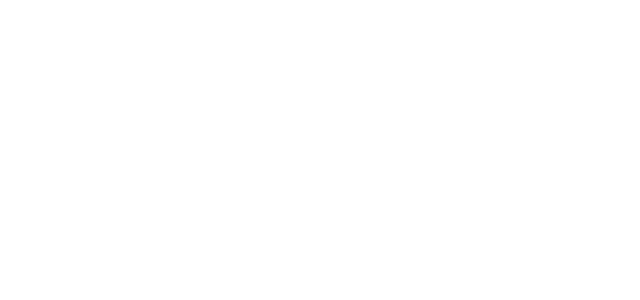
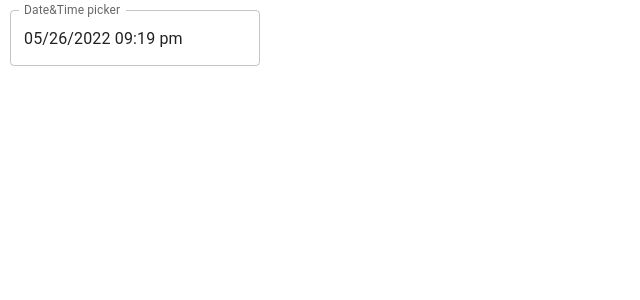
Before and after one commit to slevine3/Scheduler, a React (Create React App) app in the folder client/: page / in a window 1280 px wide. Shown: the top 300 px of the page, without its empty margins (0-640 px from the left). Built offline with nearby package versions, Linux system fonts and the light colour scheme.

Commit message:
date picker from material ui

```diff
--- a/client/public/index.html
+++ b/client/public/index.html
@@ -24,7 +24,8 @@
       work correctly both with client-side routing and a non-root public URL.
       Learn how to configure a non-root public URL by running `npm run build`.
     -->
-    <title>React App</title>
+    <style></style>
+    <title>Scheduler</title>
   </head>
   <body>
     <noscript>You need to enable JavaScript to run this app.</noscript>
--- /dev/null
+++ b/client/requestMethods.js
@@ -0,0 +1,5 @@
+import axios from "axios";
+
+const BASE_URL = "http://localhost:5000/";
+
+export const publicRequest = axios.create({ baseURL: BASE_URL });
--- a/client/src/App.js
+++ b/client/src/App.js
@@ -1,10 +1,11 @@
-import logo from './logo.svg';
-import './App.css';
+import logo from "./logo.svg";
+import "./App.css";
+import DatePicker from "./components/DatePicker/DatePicker";
 
 function App() {
   return (
     <div>
-
+      <DatePicker />
     </div>
   );
 }
--- /dev/null
+++ b/client/src/components/DatePicker/DatePicker.css
@@ -0,0 +1,4 @@
+.datePickerContainer {
+  margin: 10px;
+  width: 250px;
+}
--- /dev/null
+++ b/client/src/components/DatePicker/DatePicker.jsx
@@ -0,0 +1,62 @@
+import React from "react";
+import "./DatePicker.css";
+import Stack from "@mui/material/Stack";
+import TextField from "@mui/material/TextField";
+import { AdapterDateFns } from "@mui/x-date-pickers/AdapterDateFns";
+import { LocalizationProvider } from "@mui/x-date-pickers/LocalizationProvider";
+import { TimePicker } from "@mui/x-date-pickers/TimePicker";
+import { DateTimePicker } from "@mui/x-date-pickers/DateTimePicker";
+import { DesktopDatePicker } from "@mui/x-date-pickers/DesktopDatePicker";
+import { MobileDatePicker } from "@mui/x-date-pickers/MobileDatePicker";
+import axios from "axios";
+const DatePicker = () => {
+  let currentDateTime = Date.now();
+  const latitude = 32.0853;
+  const longitude = 34.7818;
+  const [value, setValue] = React.useState(new Date(currentDateTime));
+
+  const handleChange = async (newValue) => {
+    setValue(newValue);
+
+    const options = {
+      method: "GET",
+      url: "https://meteostat.p.rapidapi.com/stations/hourly",
+      params: {
+        station: "10637",
+        start: "2022-05-26",
+        end: "2022-05-27",
+        tz: "Europe/Berlin",
+      },
+      headers: {
+        "X-RapidAPI-Host": "meteostat.p.rapidapi.com",
+        "X-RapidAPI-Key": "6f9c7db7afmsh9b80a62b2b1ab46p157678jsna766966166a2",
+      },
+    };
+
+    axios
+      .request(options)
+      .then(function (response) {
+        console.log(response.data);
+      })
+      .catch(function (error) {
+        console.error(error);
+      });
+  };
+
+  return (
+    <div className="datePickerContainer">
+      <LocalizationProvider dateAdapter={AdapterDateFns}>
+        <Stack spacing={3}>
+          <DateTimePicker
+            label="Date&Time picker"
+            value={value}
+            onChange={handleChange}
+            renderInput={(params) => <TextField {...params} />}
+          />
+        </Stack>
+      </LocalizationProvider>
+    </div>
+  );
+};
+
+export default DatePicker;
```
Also changed, not shown: client/package.json (+7 -0 lines), 1 other file (tests, documents, lock files or other folders).
